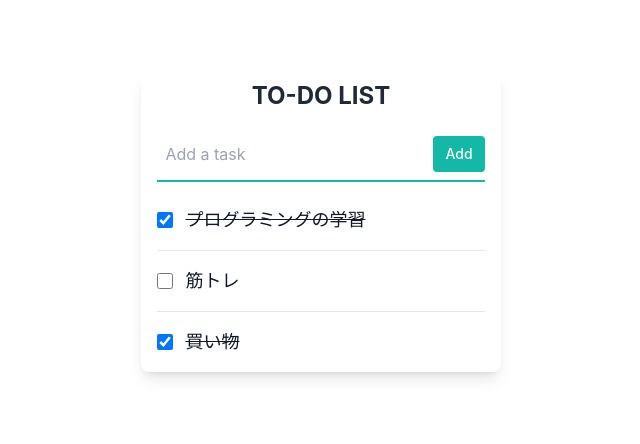
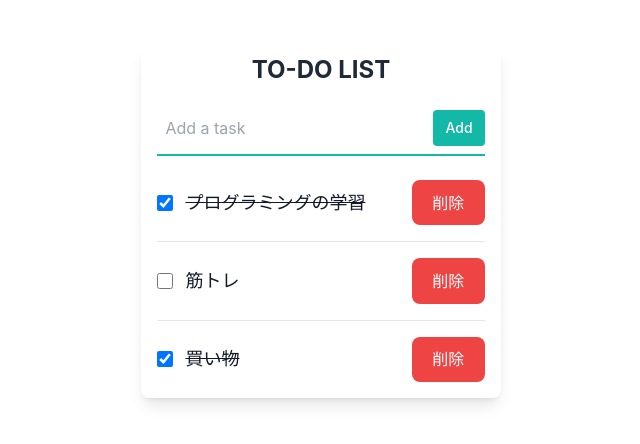
Before and after one commit to beginerbeginer/vue-todo-list, a Vue app: page / in a window 1280 px wide. Shown: the part 210-654 px from the top of the page, without its empty margins (319-959 px from the left). Built offline with nearby package versions, Linux system fonts and the light colour scheme.

Commit message:
feat: 【Vue3入門】実践を通じて学ぶTODO List #8

```diff
--- a/src/views/TodoView.vue
+++ b/src/views/TodoView.vue
@@ -22,6 +22,11 @@ const addTodo = () => {
         newTodo.value = '';
     }
 };
+
+const deleteTodo = (id) => {
+    console.log('deleteTodo');
+    todos.value = todos.value.filter(todo => todo.id !== id);
+}
 
 const validate = () => {
     if (newTodo.value.trim() === '') {
@@ -62,6 +67,7 @@ const resetError = () => {
 
         <ul class="divide-y divide-gray-200 px-4">
             <li class="py-4" v-for="todo in todos" :key="todo.id">
+                <div class="flex items-center justify-between">
                     <div class="flex items-center">
                         <input id="todo1" name="todo1" type="checkbox"
                                :checked="todo.done"
@@ -72,6 +78,8 @@ const resetError = () => {
                             <span class="text-lg font-medium">{{ todo.title }}</span>
                         </label>
                     </div>
+                    <button @click="deleteTodo(todo.id)" class="bg-red-500 hover:bg-red-700 text-white font-bold">削除</button>
+                </div>
             </li>
         </ul>
     </div>
```
Lines whose indentation alone changed are shown as unchanged.
